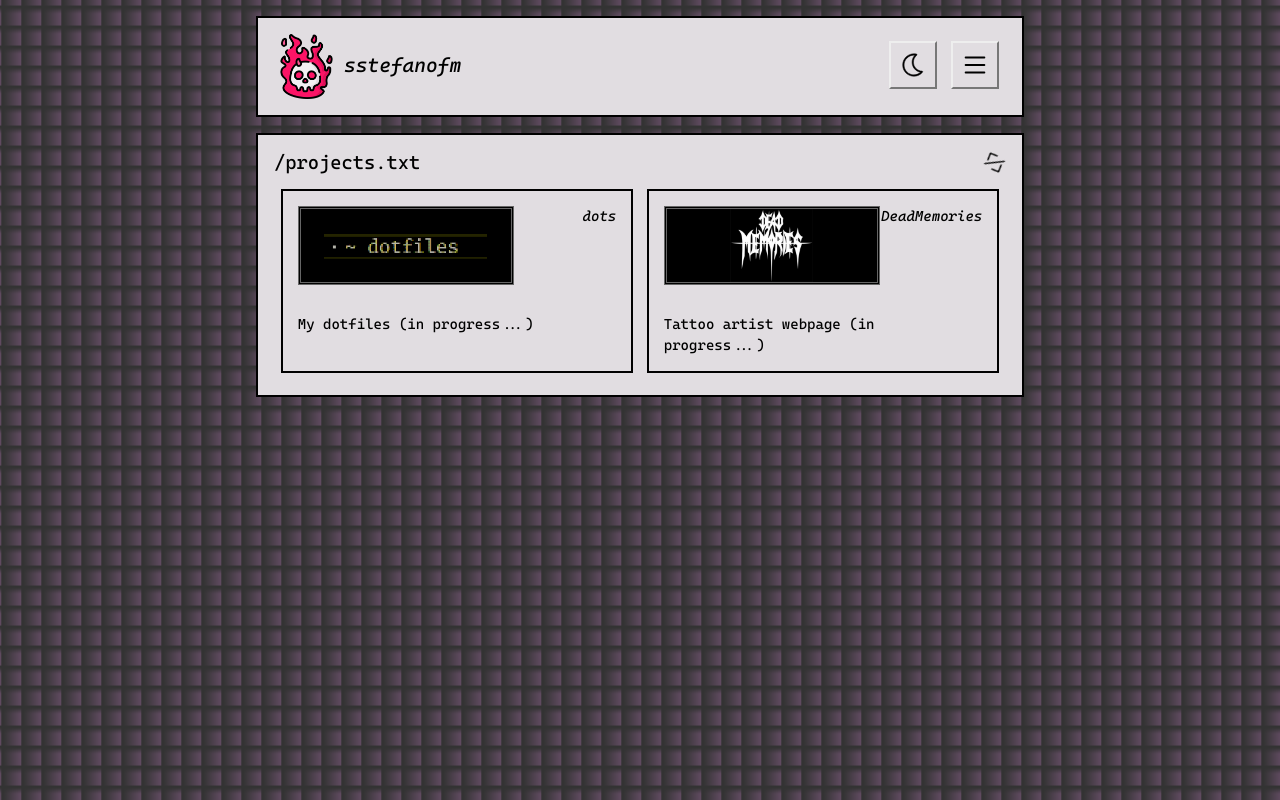
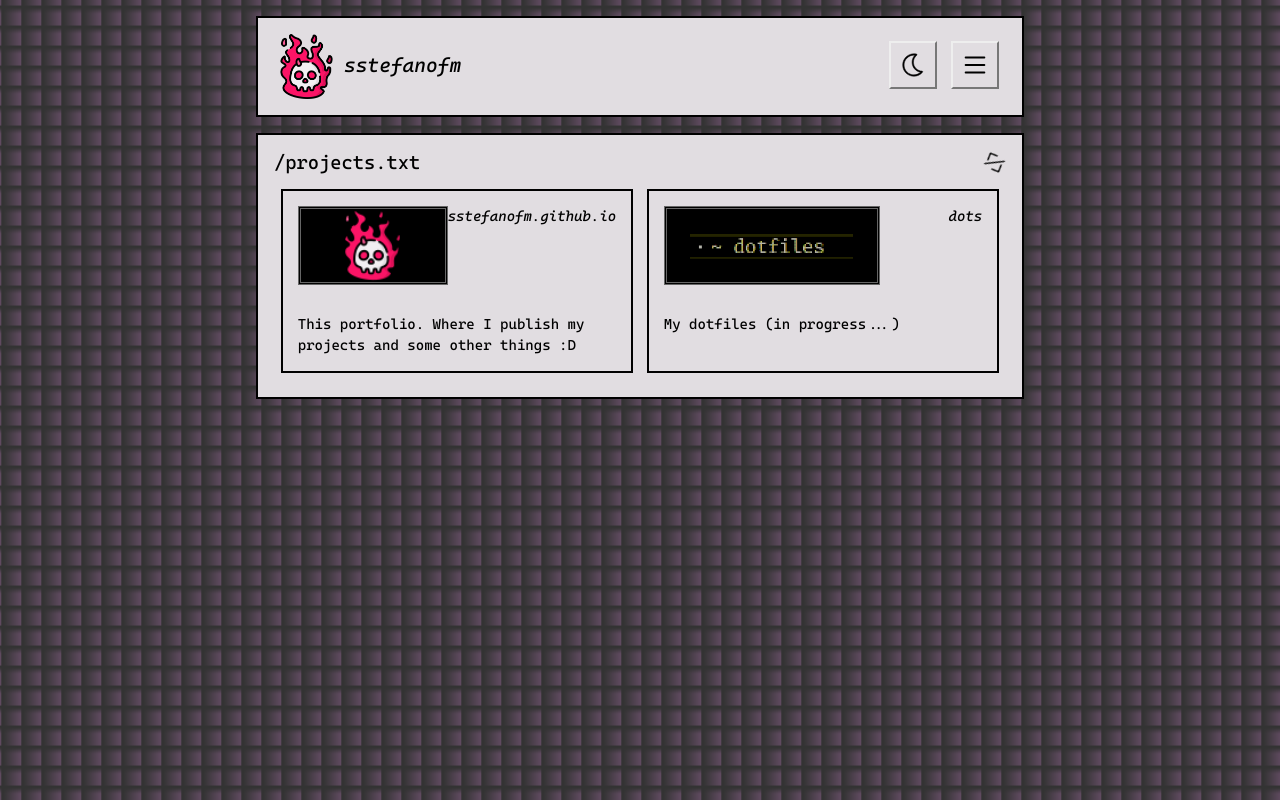
Before and after one commit to sstefanofm/sstefanofm.github.io, a React (Create React App) app: page / in a window 1280 px wide. Built offline with nearby package versions, Linux system fonts and the light colour scheme.

Commit message:
Updated data/projects.js

```diff
--- a/src/data/projects.js
+++ b/src/data/projects.js
@@ -1,16 +1,16 @@
 export const projects = {
   projects: [
+    {
+      src: 'logo_64.png',
+      name: 'sstefanofm.github.io',
+      description: 'This portfolio. Where I publish my projects and some other things :D',
+      href: 'https://github.com/sstefanofm/sstefanofm.github.io/tree/dev/react',
+    },
     {
       src: 'dots_logo.gif',
       name: 'dots',
       description: 'My dotfiles (in progress...)',
       href: 'https://github.com/sstefanofm/dots',
     },
-    {
-      src: 'dead_memories.png',
-      name: 'DeadMemories',
-      description: 'Tattoo artist webpage (in progress...)',
-      href: 'https://deadmemories.vercel.app',
-    },
   ],
 }
```
Also changed, not shown: public/img/logo_64.png (added).
